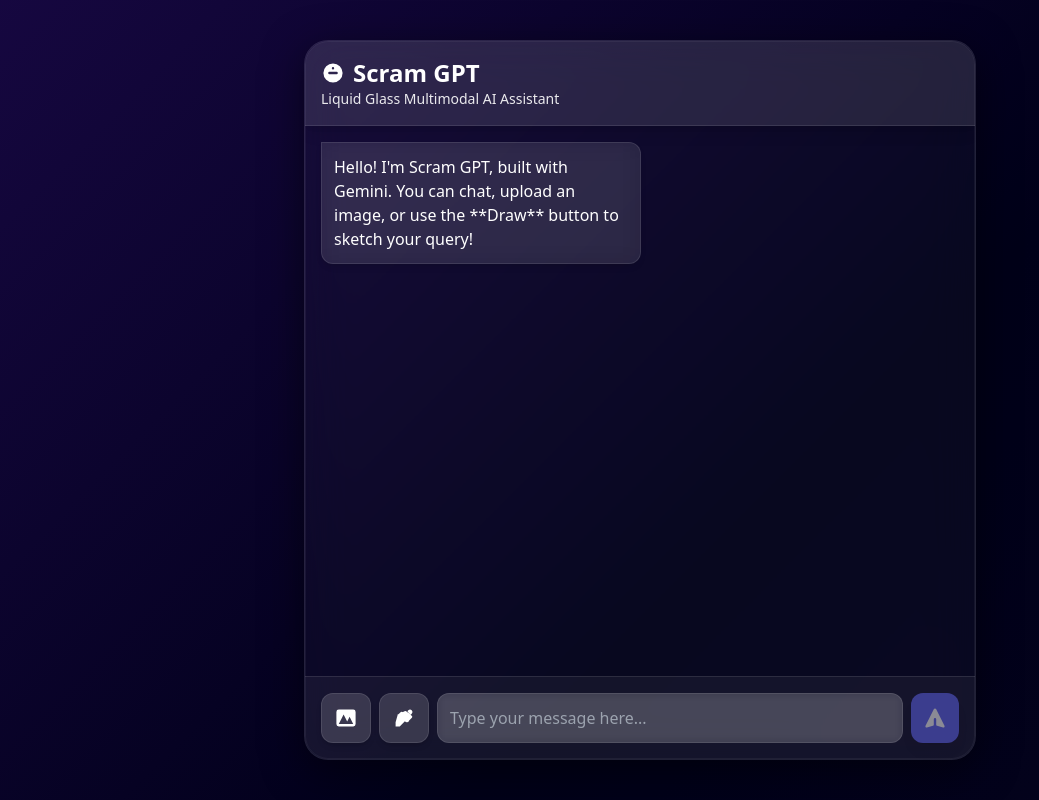
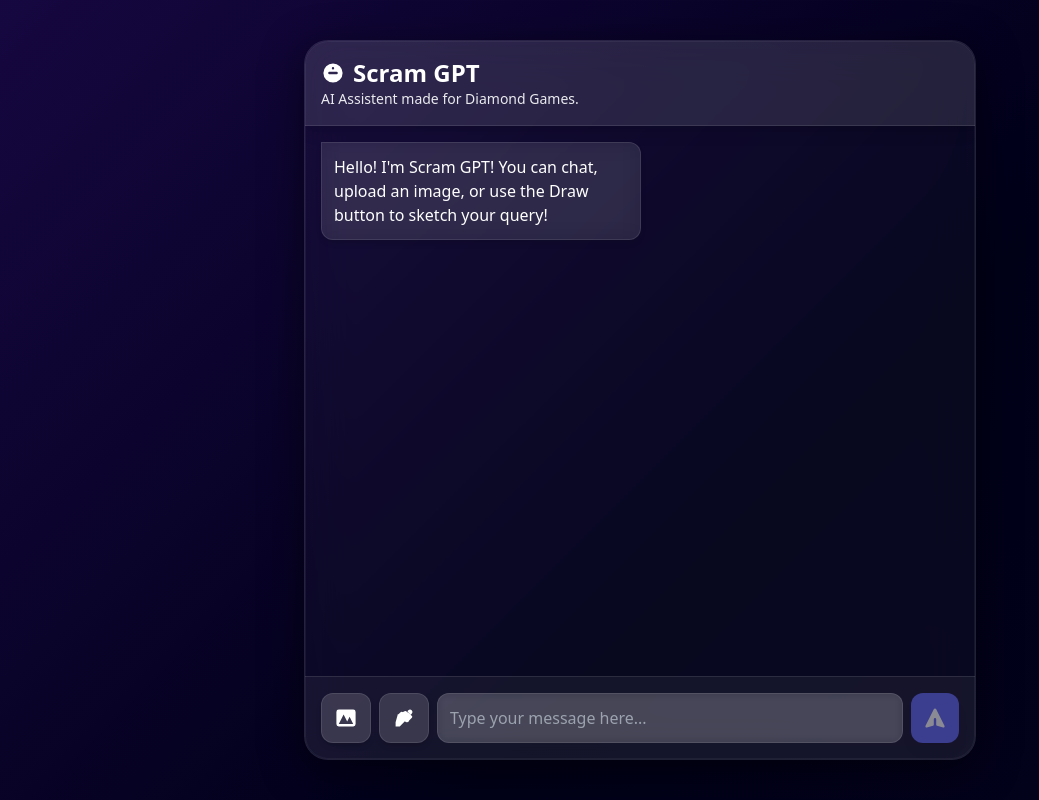
Before and after one commit to ten8mystery/ScramGPT, a plain HTML site: page index.html in a window 1280 px wide. Shown: the whole page, without its empty margins (0-1039 px from the left). Drawn offline with nearby package versions, Linux system fonts and the light colour scheme.

Commit message:
Update index.html

```diff
--- a/index.html
+++ b/index.html
@@ -105,7 +105,7 @@
                 </svg>
                 Scram GPT
             </h1>
-            <p class="text-sm opacity-90">Liquid Glass Multimodal AI Assistant</p>
+            <p class="text-sm opacity-90">AI Assistent made for Diamond Games.</p>
         </header>
 
         <!-- Chat Window -->
@@ -113,7 +113,7 @@
             <!-- Initial Greeting Message (AI Bubble - Glass) -->
             <div class="flex justify-start">
                 <div class="p-3 rounded-xl rounded-tl-none max-w-xs shadow-md backdrop-blur-md text-white ai-bubble">
-                    Hello! I'm Scram GPT, built with Gemini. You can chat, upload an image, or use the **Draw** button to sketch your query!
+                    Hello! I'm Scram GPT! You can chat, upload an image, or use the Draw button to sketch your query!
                 </div>
             </div>
             <!-- Messages will be injected here -->
```
